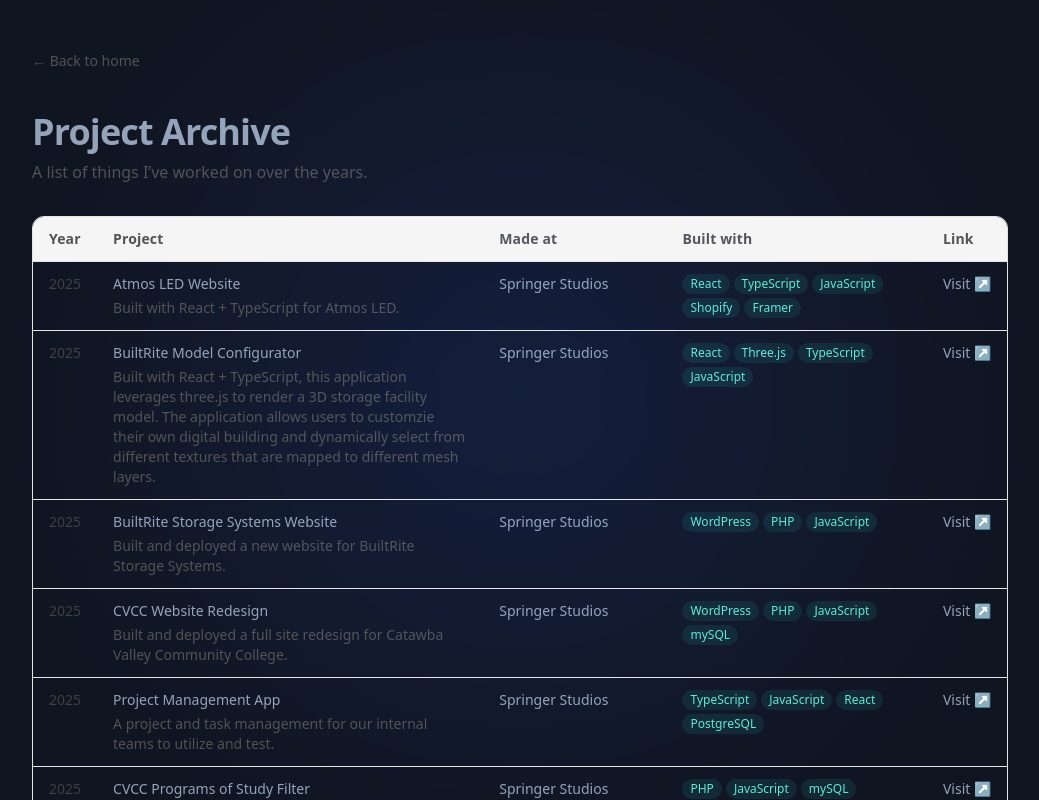
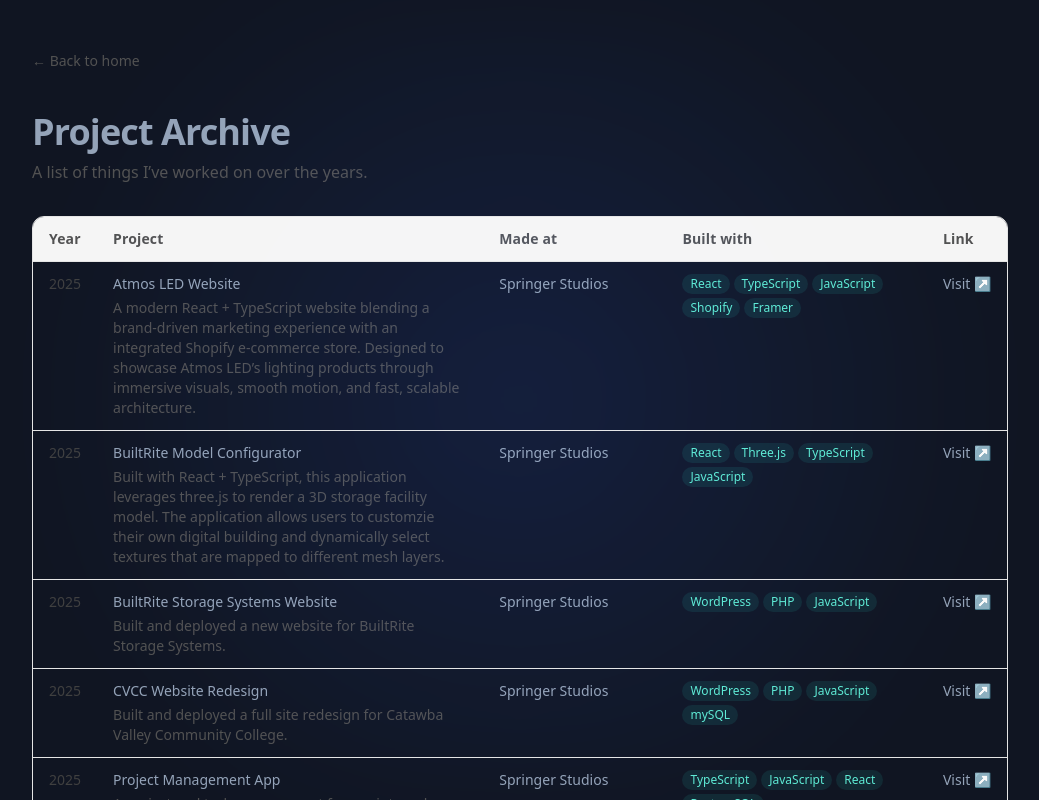
Before and after one commit to itsrichardhaar/Dev-Portfolio-II, a Next.js app: page /archive in a window 1280 px wide. Shown: the top 800 px of the page, without its empty margins (120-1159 px from the left). Built offline with nearby package versions, Linux system fonts and the light colour scheme.

Commit message:
Add atmos description

```diff
--- a/data/projects.ts
+++ b/data/projects.ts
@@ -20,7 +20,7 @@ export const projects: Project[] = [
     slug: "atmosled",
     title: "Atmos LED Website",
     year: 2025,
-    summary: "Built with React + TypeScript for Atmos LED.",
+    summary: "A modern React + TypeScript website blending a brand-driven marketing experience with an integrated Shopify e-commerce store. Designed to showcase Atmos LED’s lighting products through immersive visuals, smooth motion, and fast, scalable architecture.",
     madeAt: "Springer Studios",
     builtWith: ["React", "TypeScript", "JavaScript", "Shopify", "Framer"],
     link: "https://atmosled.co/",
@@ -40,7 +40,7 @@ export const projects: Project[] = [
     slug: "three-d-model-configurator",
     title: "BuiltRite Model Configurator",
     year: 2025,
-    summary: "Built with React + TypeScript, this application leverages three.js to render a 3D storage facility model. The application allows users to customzie their own digital building and dynamically select from different textures that are mapped to different mesh layers.",
+    summary: "Built with React + TypeScript, this application leverages three.js to render a 3D storage facility model. The application allows users to customzie their own digital building and dynamically select textures that are mapped to different mesh layers.",
     madeAt: "Springer Studios",
     builtWith: ["React", "Three.js", "TypeScript", "JavaScript"],
     link: "https://built-rite-model-configurator-59t1.vercel.app",
```
